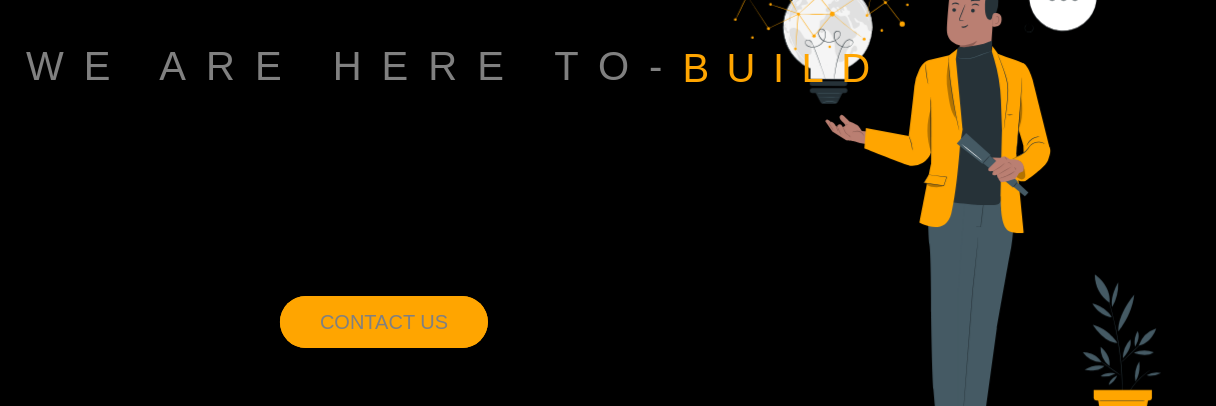
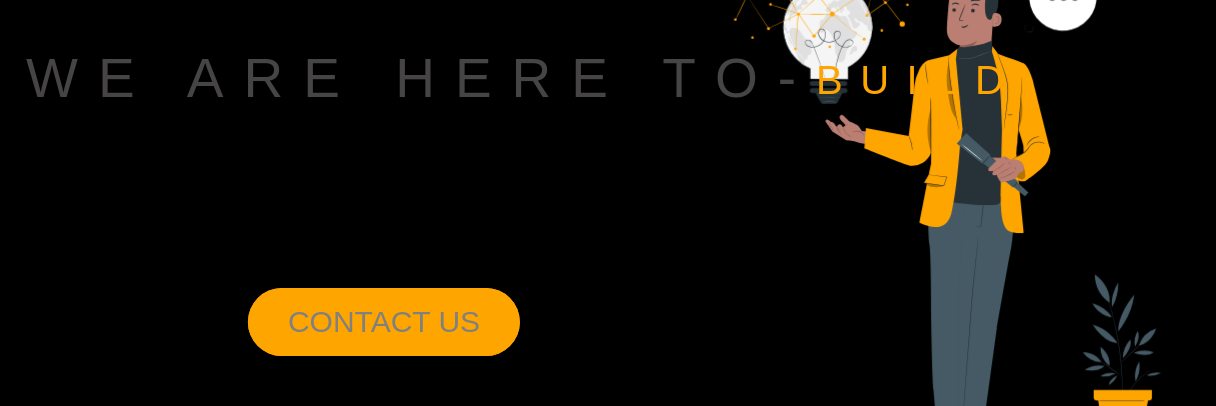
Before and after one commit to DanielDxSage/denexx-proj, a website: page index.html in a window 1280 px wide. Shown: the part 126-532 px from the top of the page, 64-1280 px from the left. Drawn offline with nearby package versions, Linux system fonts and the light colour scheme; a web font is replaced by a local one.

Commit message:
ui tweak

```diff
--- a/sass/base/_typography.scss
+++ b/sass/base/_typography.scss
@@ -2,7 +2,7 @@
   position: absolute;
   top: 12rem;
   left: 5rem;
-  color: $color-sub;
+  color: #464444;
   text-transform: uppercase;
 
   // backface-visibility: hidden;
@@ -20,13 +20,13 @@
 
 
   @include respond(mobile-l) {
-    top: 28rem;
-    left: 12rem;
+    top: 25rem;
+    left: 11rem;
   }
 
   &--main {
     display: block;
-    font-size: 4rem;
+    font-size: 5.5rem;
     font-weight: 500;
     letter-spacing: 2rem;
     padding: 4rem;
@@ -151,9 +151,10 @@
   margin-bottom: 3rem;
   color: $color-main;
 
-  // &:not(:last-child) {
-  //   margin-bottom: 3rem;
-  // }
+  @include respond(mobile-l) {
+    font-size: 2rem;
+    font-weight: 300;
+  }
 }
 
 .heading-tertiary {
--- a/sass/components/_button.scss
+++ b/sass/components/_button.scss
@@ -10,7 +10,7 @@
     border-radius: 10rem;
     transition: all .2s;
     position: relative;
-    font-size: 2rem;
+    font-size: 3rem;
     font-weight: 500;
     // font-weight: 400;
 
--- a/sass/components/_contact.scss
+++ b/sass/components/_contact.scss
@@ -8,7 +8,7 @@
   }
 
   &__wrap {
-    margin: 10rem;
+    margin: 10rem 0 12rem;
     display: flex;
     justify-content: space-between;
     align-items: center;
@@ -35,7 +35,8 @@
         color: $color-main;
 
         @include respond(mobile-l) {
-          font-size: 2rem;
+          font-size: 2.5rem;
+          font-weight: 400;
         }
       }
     }
```
Also changed, not shown: css/style.css.
